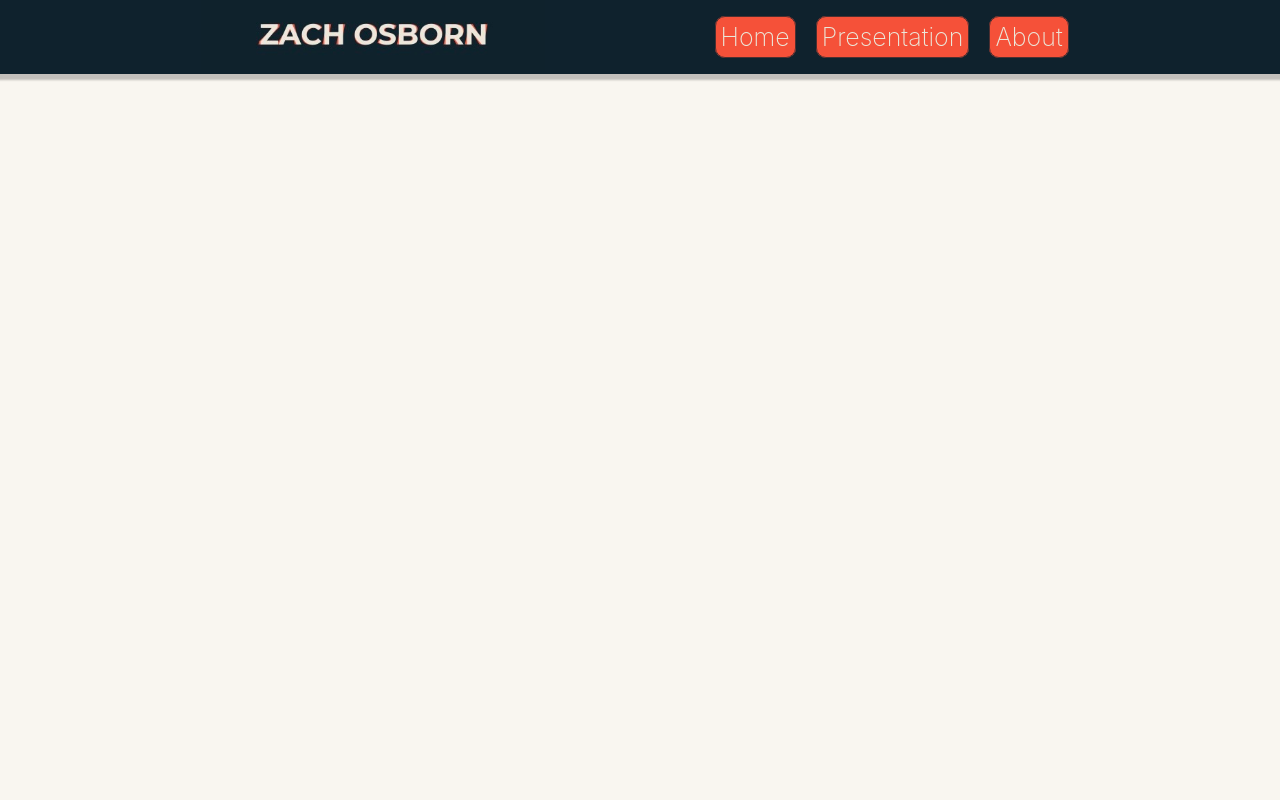
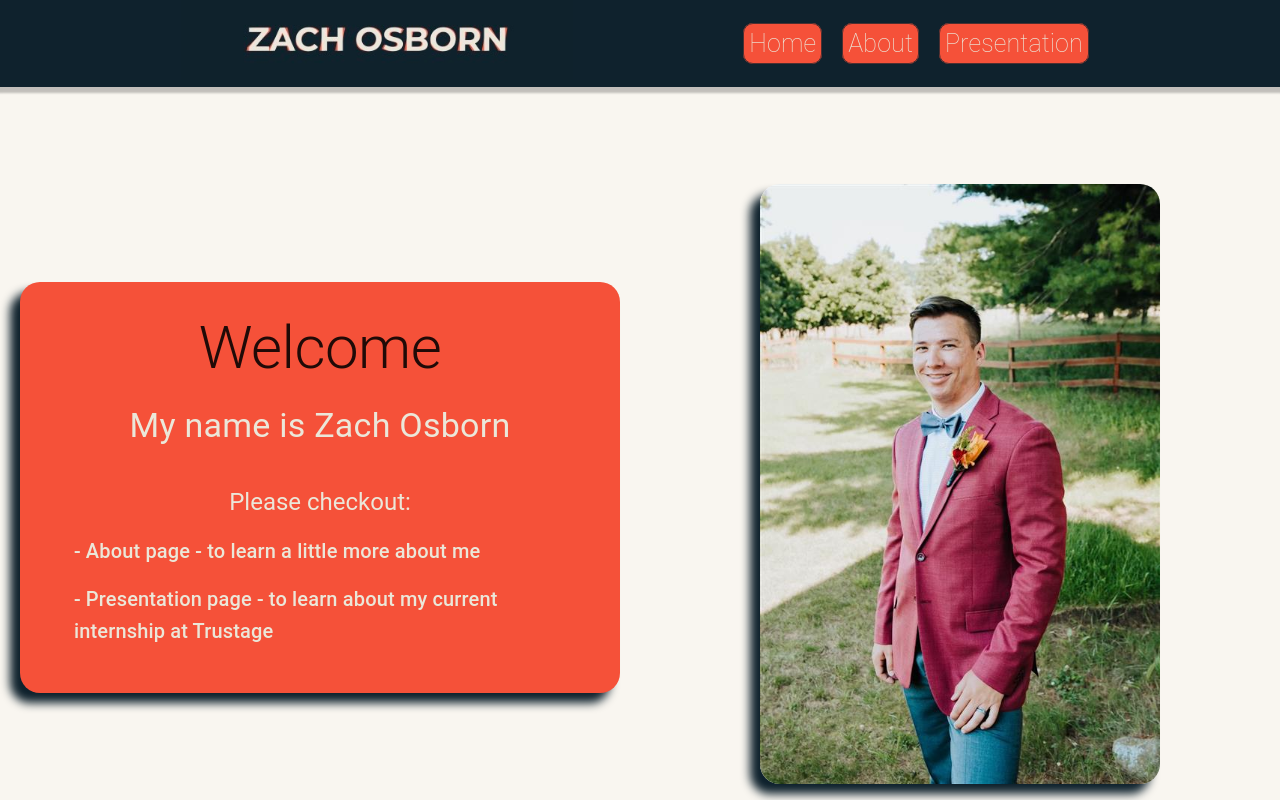
Before and after one commit to zosborn1/website, a React (Create React App) app: page /#/ in a window 1280 px wide. Shown: the top 800 px of the page. Built offline with nearby package versions, Linux system fonts and the light colour scheme.

Commit message:
pushing current updates

```diff
--- a/src/App.tsx
+++ b/src/App.tsx
@@ -1,18 +1,22 @@
-import { PageWrapper } from './styles/global-styles';
 import { JSX } from 'react/jsx-runtime';
 import RouterHash from './routes/RouterHash';
 import Navbar from './components/organisms/Navbar/Navbar';
 import Footer from './components/organisms/Footer/Footer';
 import { createTheme, ThemeProvider } from '@mui/material/styles';
+import { CssBaseline } from '@mui/material';
+import { FooterPadding } from './styles/global-styles';
 
 const defaultTheme = createTheme();
 
 function App(): JSX.Element {
   return (
     <ThemeProvider theme={defaultTheme}>
+      <CssBaseline />
       <Navbar/>
       <RouterHash/>
-      <Footer/>
+      <FooterPadding>
+        <Footer/>
+      </FooterPadding>
     </ThemeProvider>
   );
 }
--- a/src/components/organisms/Footer/Footer.tsx
+++ b/src/components/organisms/Footer/Footer.tsx
@@ -9,7 +9,7 @@ import { IFooterProps } from "./types";
 
 function Copyright() {
     return (
-      <Typography variant="body2" color="text.secondary">
+      <Typography variant="body2" color="rgba(235,231,217,255)">
         {'Copyright © '}
         {new Date().getFullYear()}
         {'.'}
@@ -29,16 +29,13 @@ const Footer = ({ children }: IFooterProps): JSX.Element => {
                 py: 3,
                 px: 2,
                 mt: 'auto',
-                backgroundColor: (theme) =>
-                    theme.palette.mode === 'light'
-                    ? theme.palette.grey[200]
-                    : theme.palette.grey[800],
+                backgroundColor: 'rgba(15,34,45,255)'
                 }}
             >
                 <Container maxWidth="sm">
-                <Typography variant="body1" color='blue'>
-                    zosborn@wisc.edu | {'   '}
-                    <Link color="inherit" href="https://www.linkedin.com/in/zachosborn/">
+                <Typography variant="body1" color='rgba(235,231,217,255)'>
+                    zosborn@wisc.edu | {''}
+                    <Link color="rgba(235,231,217,255)" href="https://www.linkedin.com/in/zachosborn/"  target="_blank">
                       LinkedIn
                     </Link>{' '}
                 </Typography>
--- a/src/components/organisms/Navbar/Navbar.tsx
+++ b/src/components/organisms/Navbar/Navbar.tsx
@@ -2,7 +2,7 @@ import React, { useState } from 'react';
 import { JSX } from "react/jsx-runtime";
 import { INavBarProps } from "./types";
 import {
-  ZOcontent,
+  ZONoneMobileContent,
   ZOLink,
   ZOToolbar
 } from "./styles";
@@ -12,26 +12,24 @@ const Navbar = ({ children }: INavBarProps): JSX.Element => {
 
   const menuSelections = [
     {title: 'Home', url: '/'},
-    {title: 'Presentation', url: '/presentation'},
-    {title: 'About', url: '/about'}
+    {title: 'About', url: '/about'},
+    {title: 'Presentation', url: '/presentation'}
   ]
 
-
   return (
-    <React.Fragment>
     <ZOToolbar
       variant="dense"
       sx={{ justifyContent: 'center', overflowX: 'auto', gap: 20 }}
     >
-        <ZOcontent>
+      <ZONoneMobileContent>
         <img
-              style={{height: 70}}
+            style={{height: 80}}
             src={logo}
             loading="lazy"
             alt="logo"
         />
-        </ZOcontent>
-        <ZOcontent >
+      </ZONoneMobileContent>
+      <ZONoneMobileContent >
         {menuSelections.map((section) => (
           <ZOLink
             color="inherit"
@@ -41,10 +39,8 @@ const Navbar = ({ children }: INavBarProps): JSX.Element => {
             {section.title}
           </ZOLink>
         ))}
-        </ZOcontent>
+      </ZONoneMobileContent>
     </ZOToolbar>
-
-    </React.Fragment>
   )
 }
 export default Navbar;
--- a/src/components/organisms/Navbar/styles.ts
+++ b/src/components/organisms/Navbar/styles.ts
@@ -8,8 +8,6 @@ export const ZOToolbar = styled(Toolbar)`
     borderBottom: 1;
     borderColor: divider;
     position: fixed;
-    top: 0;
-    left: 0;
     box-shadow: 0 4px 2px 2px rgba(9, 9, 9, 0.23);
 `;
 
@@ -24,13 +22,11 @@ export const ZOLink = styled(NavLink )`
     border-radius: 10px;
     background: rgba(245,81,57,255);
     text-decoration:none;
-    @media (max-width: 922px) {
+`;
+
+export const ZONoneMobileContent = styled.div`
+    //border: red solid 1px;
+    @media (max-width: 987px) {
         display: none;
       }
 `;
-
-export const ZOcontent = styled.div`
-    // padding: 0px 16px 0px 16px;
-    // background-color: transparent;
-    //border: red solid 1px;
-`;
--- /dev/null
+++ b/src/components/organisms/ZOBox/ZOBox.tsx
@@ -0,0 +1,38 @@
+import { Box, Button, Container, Stack, Typography } from "@mui/material";
+import { IZOBoxProps } from "./types";
+import { JSX } from "react/jsx-runtime";
+import { ContentWrapper } from "./styles";
+
+
+const ZOBox = ({ height, width, children }: IZOBoxProps): JSX.Element => {
+    return (
+        <ContentWrapper
+        sx={{height: {height}, width: {width}}}>
+          <Container maxWidth="sm">
+            <Typography
+              component="h1"
+              variant="h2"
+              align="center"
+              color="text.primary"
+              gutterBottom
+            >
+              Welcome
+            </Typography>
+            <Typography variant="h4" align="center" color="rgba(235,231,217,255)" paragraph>
+              My name is Zach Osborn
+            </Typography>
+            <br/>
+            <Typography variant="h5" align="center" color="rgba(235,231,217,255)" paragraph>
+              Please checkout:
+            </Typography>
+            <Typography variant="h6" align="left" color="rgba(235,231,217,255)" paragraph>
+              - About page - to learn a little more about me
+            </Typography>
+            <Typography variant="h6" align="left" color="rgba(235,231,217,255)" paragraph>
+              - Presentation page - to learn about my current internship at Trustage
+            </Typography>
+          </Container>
+        </ContentWrapper>
+    );
+}
+export default ZOBox
--- /dev/null
+++ b/src/components/organisms/ZOBox/index.ts
@@ -0,0 +1,2 @@
+export * from './ZOBox';
+export * from './types';
--- /dev/null
+++ b/src/components/organisms/ZOBox/styles.ts
@@ -0,0 +1,9 @@
+import { Box } from '@mui/material';
+import styled from 'styled-components';
+
+export const ContentWrapper = styled(Box)`
+    padding: 5%;
+    background: rgba(245,81,57,255);
+    border-radius: 20px;
+    box-shadow: -10px 10px 10px rgba(15,34,45,10);
+`;
--- /dev/null
+++ b/src/components/organisms/ZOBox/types.ts
@@ -0,0 +1,7 @@
+import { JSX } from "react/jsx-runtime";
+
+export interface IZOBoxProps {
+    children?: JSX.Element | JSX.Element[];
+    height?: string;
+    width?: string;
+}
--- a/src/components/pages/Home/Home.tsx
+++ b/src/components/pages/Home/Home.tsx
@@ -1,13 +1,36 @@
 import { JSX } from "react/jsx-runtime";
-import Navbar from "../../organisms/Navbar/Navbar"
 import { IHomeProps } from "./types";
 import { PageColorWrapper } from "../../../styles/global-styles";
-import Footer from "../../organisms/Footer/Footer";
+import ZOBox from "../../organisms/ZOBox/ZOBox";
+import { Break, ContentCenter, ImageWrapper, PageColumn, PageRow } from "./styles";
+import photo from '../../../assets/photo.jpg';
 
 const Home = ({ children }: IHomeProps): JSX.Element => {
     return (
         <PageColorWrapper>
+            <PageRow>
+                <PageColumn>
+                    <ContentCenter>
+                        <ZOBox
 
+                        >
+                        </ZOBox>
+                    </ContentCenter>
+                </PageColumn>
+                <PageColumn>
+                    <ImageWrapper>
+                        <img
+                            style={{
+                                height: '600px',
+                                borderRadius: '20px',
+                                boxShadow: '-10px 10px 10px rgba(15,34,45,10)' }}
+                            src={photo}
+                            loading="lazy"
+                            alt="logo"
+                        />
+                    </ImageWrapper>
+                </PageColumn>
+            </PageRow>
         </PageColorWrapper>
     );
 }
--- a/src/components/pages/Home/styles.ts
+++ b/src/components/pages/Home/styles.ts
@@ -1 +1,43 @@
+import { Image, ViewColumn } from '@mui/icons-material';
+import { Box } from '@mui/material';
 import styled from 'styled-components';
+
+export const Break = styled.div`
+    padding: 10px;
+    background: transparent;
+`;
+
+export const PageColumn = styled.div`
+  float: left;
+  width: 50%;
+  padding: 10px;
+  height: 100vh;
+  //border: blue solid 1px;
+  text-align: center;
+  display: flex;
+  justify-content: center;
+  align-items: center;
+`;
+
+export const PageRow = styled.div`
+    //border: red solid 1px;
+    height: 100%;
+    after: {
+        content: "";
+        display: table;
+        clear: both;
+    }
+`;
+
+export const ContentCenter = styled.div`
+    //border: red solid 1px;
+    display: flex;
+    justify-content: center;
+    align-items: center;
+`;
+
+export const ImageWrapper = styled.div`
+    border-radius: 20px;
+    height: auto;
+    width: auto;
+`;
--- a/src/styles/global-styles.ts
+++ b/src/styles/global-styles.ts
@@ -1,39 +1,17 @@
 import { keyframes, styled } from "styled-components";
-
-export const onLoad = keyframes`
-  from {
-    opacity: 0;
-  }
-  to {
-    animation-delay: 10.5s;
-    opacity: 1;
-  }
-`;
-
-export const PageWrapper = styled.div`
-    display: flex;
-    flex-direction: column;
-    flex-wrap: nowrap;
-    align-content: center;
-    justify-content: flex-start;
-    align-items: center;
-    flex-grow: 1;
-    height: 100vh;
-    width: 100vw;
-    overflow-y: scroll;
-    overflow-x: hidden;
-    animation: ${onLoad} 0.55s ease-out;
-    //border: red solid 1px;
-`;
+import Footer from "../components/organisms/Footer/Footer";
 
 export const PageColorWrapper = styled.body`
   height: 100vh;
-  width: 100vw;
   //background-color: rgba(240,148,129,255);
   background-color: rgba(249,246,240,255);
 `;
 
 export const ZOContentDivision = styled.div`
-    padding: 16px 16px 16px 16px;
-    background-color: transparent;
+  padding: 16px 16px 16px 16px;
+  background-color: transparent;
 `;
+
+export const FooterPadding = styled(Footer)`
+  padding-top: 100px;
+`;
```
Also changed, not shown: src/assets/photo.jpg (added). Lines whose indentation alone changed are shown as unchanged.
